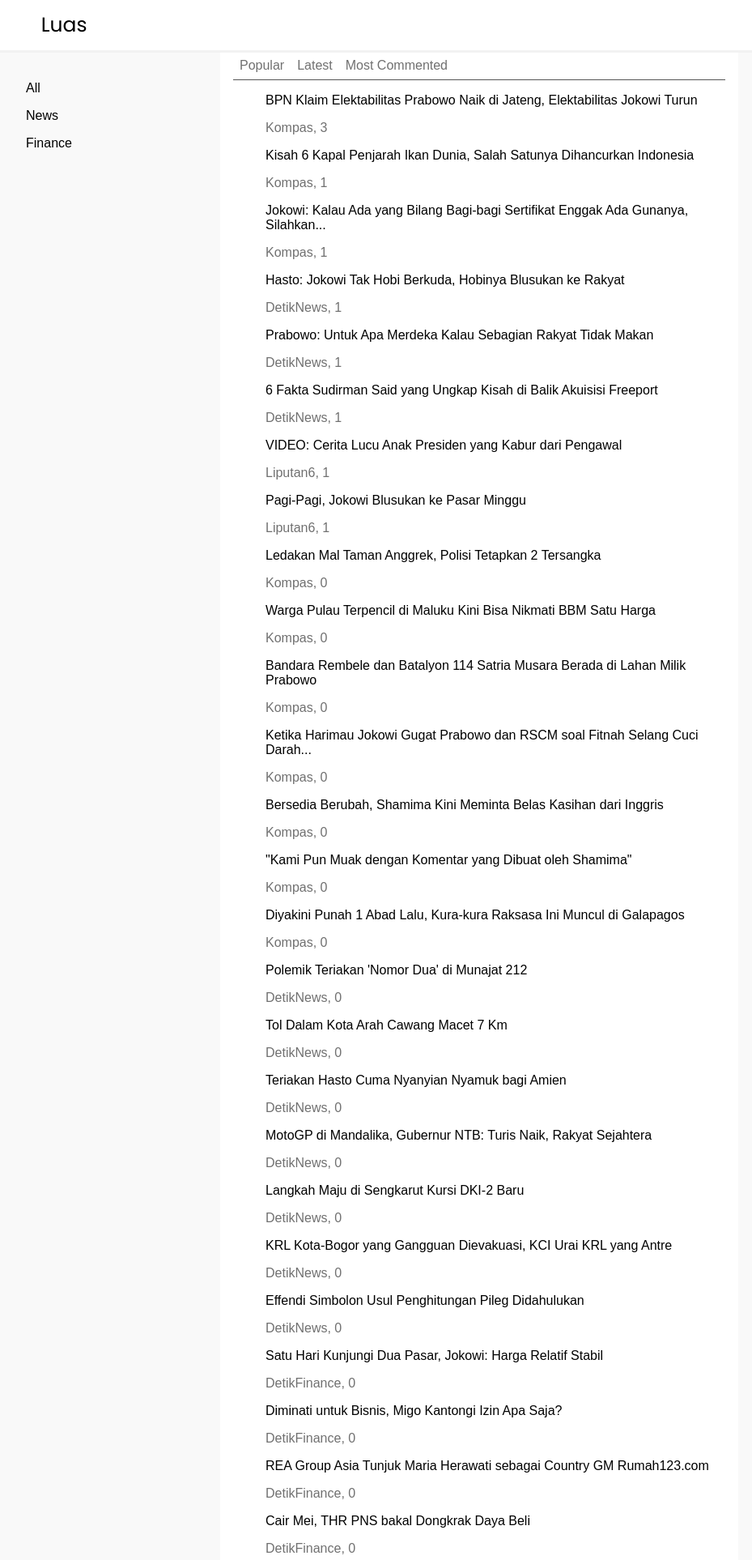
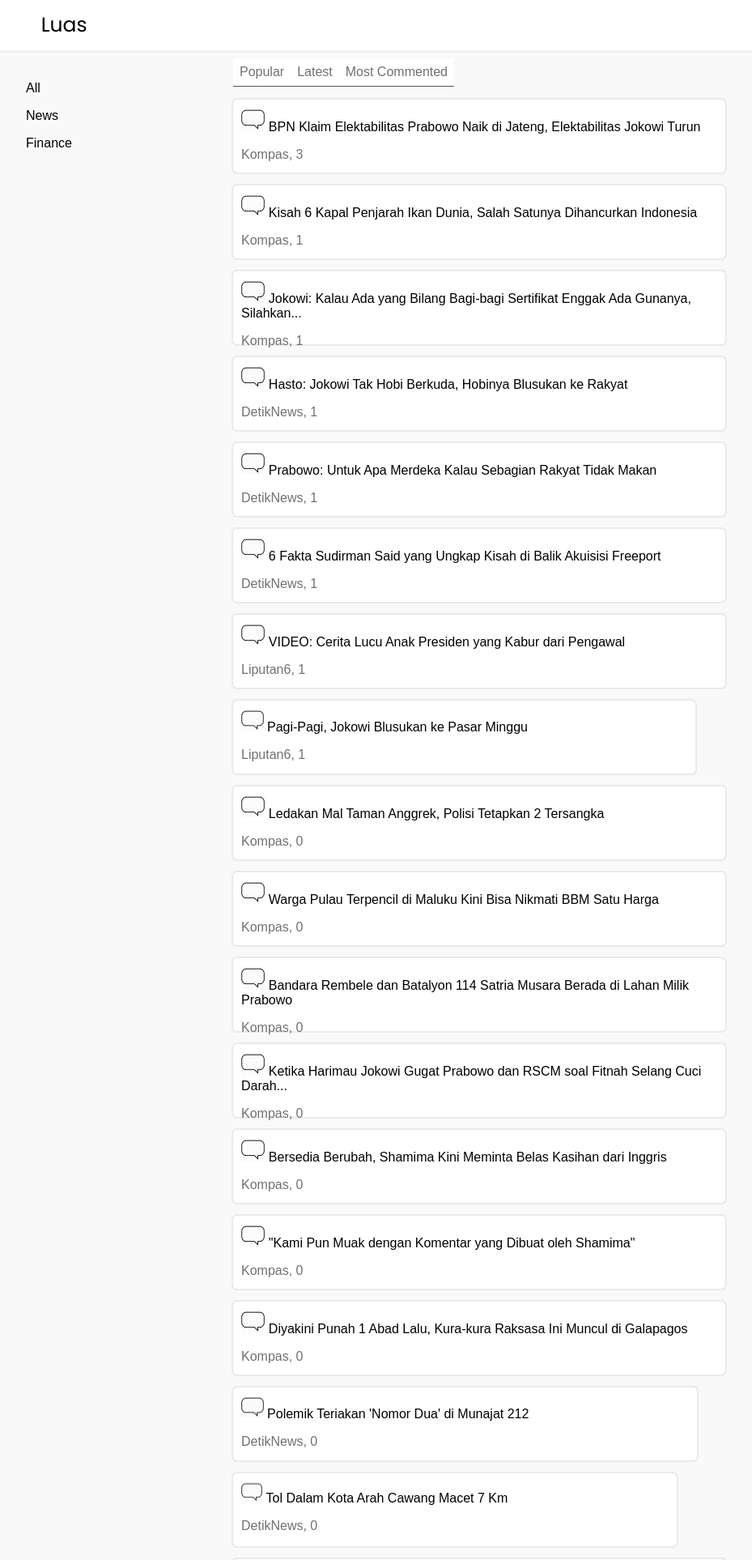
Before and after one commit to ask1800/project_x, a Django app: page / in a window 1280 px wide. Shown: the top 1926 px of the page at 81% size, without its empty margins (48-977 px from the left). Run offline with Django 3.2, Linux system fonts and the light colour scheme; data comes from the database, SQL or seed files in the repository; both versions use the stored data as it was after the commit.

Commit message:
before front-end rework

```diff
--- a/luas/luas/settings.py
+++ b/luas/luas/settings.py
@@ -119,3 +119,6 @@ USE_TZ = True
 # https://docs.djangoproject.com/en/2.1/howto/static-files/
 
 STATIC_URL = '/static/'
+
+MEDIA_ROOT = os.path.join(BASE_DIR,'media')
+MEDIA_URL = '/media/'
--- a/luas/luas/urls.py
+++ b/luas/luas/urls.py
@@ -15,8 +15,13 @@ Including another URLconf
 """
 from django.contrib import admin
 from django.urls import path, include
+from django.conf.urls.static import static
+from django.conf import settings
 
 urlpatterns = [
     path('admin/', admin.site.urls),
     path('', include('mainfeed.urls')),
 ]
+
+if settings.DEBUG:
+    urlpatterns += static(settings.MEDIA_URL, document_root=settings.MEDIA_ROOT)
--- a/luas/mainfeed/static/mainfeed/home.css
+++ b/luas/mainfeed/static/mainfeed/home.css
@@ -1,3 +1,4 @@
+/* option + command + R */
 #top-filter {
     list-style-type: none;
     margin: 0;
@@ -7,6 +8,7 @@
     overflow: hidden;
     background-color: white;
     border-bottom: 1px solid #555;
+    padding-top: 8px;
 }
 
 #top-filter li {
@@ -23,3 +25,27 @@
 #top-filter li a:hover {
     color: black;
 }
+
+#borders {
+    border-radius: 5px;
+    background: white;
+    box-shadow: 0 0 0 2px #eaeaea;
+    list-style-type: none;
+    padding: 10px;
+    max-height: 70px;
+}
+
+
+ul {
+    padding: 0;
+    display: table;
+}
+
+img {
+    max-width: 5%;
+    max-height: 100%;
+}
+
+li {
+    list-style-type: none;
+}
--- a/luas/mainfeed/static/mainfeed/main.css
+++ b/luas/mainfeed/static/mainfeed/main.css
@@ -23,8 +23,8 @@ body p {
   color: #707070;
 }
 
-div {
-  background-color: white;
+.content {
+  /* background-color: white; */
   margin-left: 25%;
   padding: 3.5em 16px;
   margin-right: 25%;
--- a/luas/mainfeed/templates/mainfeed/base.html
+++ b/luas/mainfeed/templates/mainfeed/base.html
@@ -7,12 +7,12 @@
     <title>Luas</title>
     <meta name="viewport" content="width=device-width, initial-scale=1">
     <link rel="stylesheet" type="text/css" href="{% static 'mainfeed/main.css' %}">
-    <script src="main.js"></script>
     <link href="https://fonts.googleapis.com/css?family=Montserrat|Poppins|Source+Sans+Pro" rel="stylesheet">
     {% block styles %}
     {% endblock %}
 </head>
 <body>
+    <div class="main-body">
     <!-- side-navbar -->
     <ul id="side-navbar">
         <li><a href="{% url 'all-feed-popular' %}">All</a></li>
@@ -23,10 +23,10 @@
     <ul id="top-navbar">
         <li><a href="{% url 'all-feed-popular' %}">Luas</a></li>
     </ul>
-    <div>
+    <div class="content">
         {% block content %}
         {% endblock content %}
     </div>
-
+    </div>
 </body>
 </html>
--- a/luas/mainfeed/templates/mainfeed/home.html
+++ b/luas/mainfeed/templates/mainfeed/home.html
@@ -1,5 +1,6 @@
 {% extends 'mainfeed/base.html' %}
 {% load staticfiles %}
+{% load static %}
 
 {% block styles %}
 <link rel="stylesheet" href="{% static 'mainfeed/home.css' %}">
@@ -12,11 +13,15 @@
         <li><a href="{% url 'all-feed-latest' %}">Latest</a></li>
         <li><a href="#">Most Commented</a></li>
     </ul>
+
     {% for headline in headlines %}
-    <ol>
-        <a target="_blank" href="{% url 'detail' headline.slug %}">{{headline.title}}</a>
-        <p>{{headline.source}}, {{ headline.hit }}</p>
-    </ol>
+    <ul>
+        <li id="borders">
+            <img src="media/comment.png"> </img>
+            <a target="_blank" href="{% url 'detail' headline.slug %}">{{headline.title}}</a>
+            <p>{{headline.source}}, {{ headline.hit }}</p>
+    </li>
+    </ul>
     {% endfor %}
 </body>
 {% endblock %}
```
Also changed, not shown: luas/db.sqlite3, luas/media/comment.png (added), 3 other files.
